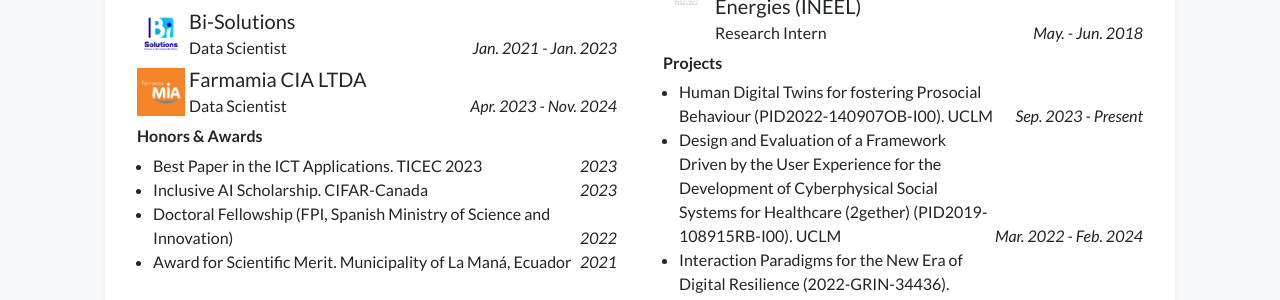
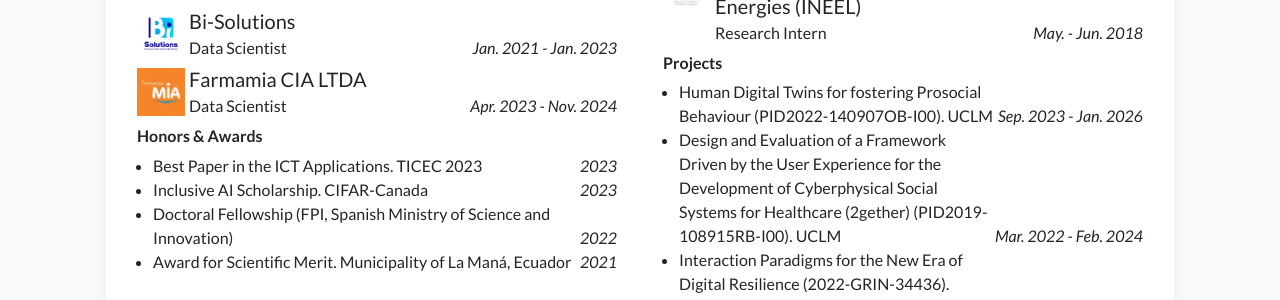
Before and after one commit to luiszhininvera/luiszhininvera.github.io, a Jekyll site: the page built from index.html, in a window 1280 px wide and 900 px high, scrolled down 1152 px. Shown: the part 154-454 px from the top of the window. Built offline with Jekyll 4.4.1, drawn with Linux system fonts in a browser that asks for light colours; nearby versions of some CDN libraries; a style sheet for code colours, icons or effects is not loaded.

Commit message:
Configuración inicial y personalización del sitio

```diff
--- a/_data/profile.yml
+++ b/_data/profile.yml
@@ -122,7 +122,7 @@ awards:
 
 projects:
 - name: Human Digital Twins for fostering Prosocial Behaviour (PID2022-140907OB-I00). UCLM
-  date: Sep. 2023 - Present
+  date: Sep. 2023 - Jan. 2026
 - name: Design and Evaluation of a Framework Driven by the User Experience for the Development of Cyberphysical Social Systems for Healthcare (2gether) (PID2019-108915RB-I00). UCLM
   date: Mar. 2022 - Feb. 2024
 - name: Interaction Paradigms for the New Era of Digital Resilience (2022-GRIN-34436). UCLM
```
